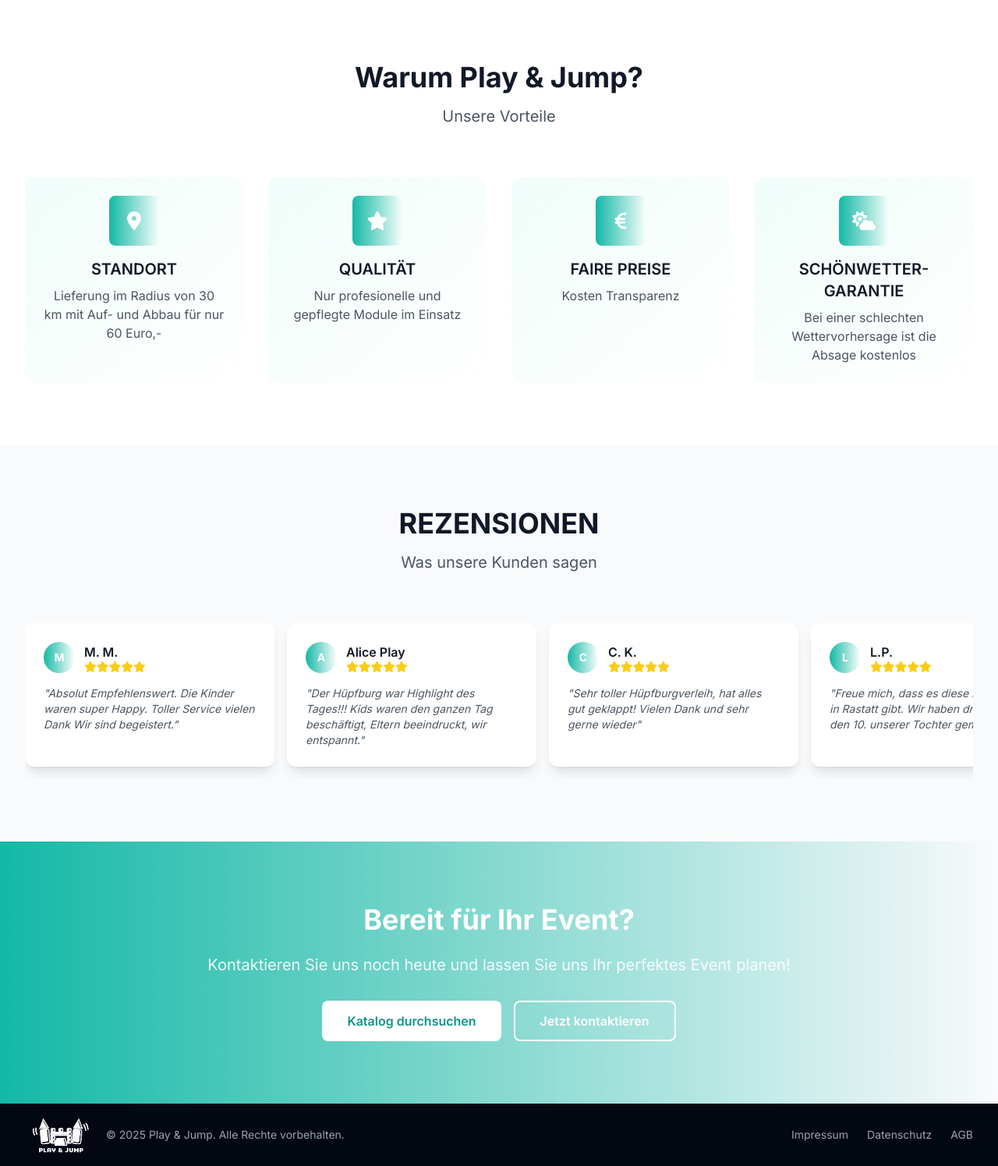
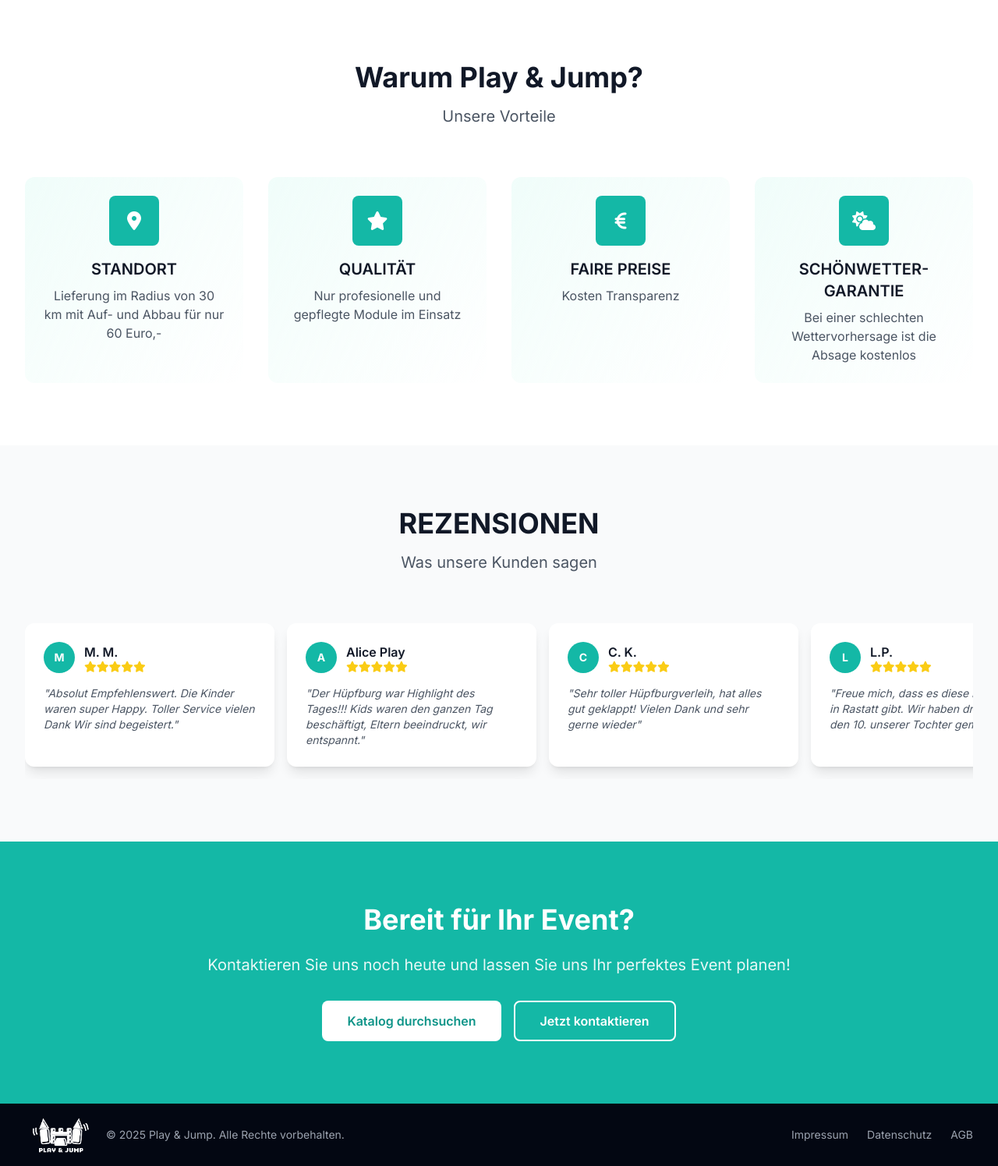
Before and after one commit to MitrofanovDm89/Site, a Django app: page / in a window 1280 px wide. Shown: the part 866-2361 px from the top of the page at 78% size. Run offline with Django 4.2, Linux system fonts and the light colour scheme; some libraries are stand-ins or nearby versions.

Commit message:
Remove gradients from buttons - replace with solid colors for better readability

```diff
--- a/main/views.py
+++ b/main/views.py
@@ -1,3 +1,4 @@
+from django.shortcuts import render, redirect
 from django.shortcuts import render, redirect
 from django.http import JsonResponse
 from django.core.mail import send_mail
--- a/templates/catalog/all_products.html
+++ b/templates/catalog/all_products.html
@@ -110,7 +110,7 @@
                          alt="{{ product.title }}"
                          class="w-full h-48 object-cover transition-transform duration-300 hover:scale-105">
                     {% else %}
-                    <div class="w-full h-48 bg-gradient-to-br from-teal-500 to-coral-500 flex items-center justify-center">
+                    <div class="w-full h-48 bg-teal-500 flex items-center justify-center">
                         <i class="fas fa-image text-white text-4xl"></i>
                     </div>
                     {% endif %}
--- a/templates/catalog/category_detail.html
+++ b/templates/catalog/category_detail.html
@@ -53,7 +53,7 @@
                         </div>
                     </div>
                     {% else %}
-                    <div class="h-48 bg-gradient-to-br from-teal-500 to-coral-500 rounded-t-xl flex items-center justify-center">
+                    <div class="h-48 bg-teal-500 rounded-t-xl flex items-center justify-center">
                         <i class="fas fa-image text-white text-4xl"></i>
                     </div>
                     {% endif %}
@@ -118,7 +118,7 @@
 
         {% else %}
         <div class="text-center py-12">
-            <div class="w-24 h-24 bg-gradient-to-br from-teal-500 to-coral-500 rounded-full flex items-center justify-center mx-auto mb-6">
+            <div class="w-24 h-24 bg-teal-500 rounded-full flex items-center justify-center mx-auto mb-6">
                 <i class="fas fa-box text-white text-3xl"></i>
             </div>
             <h3 class="text-2xl font-semibold text-gray-900 mb-2">Keine Produkte verfügbar</h3>
@@ -126,7 +126,7 @@
                 Aktuell sind keine Produkte in dieser Kategorie verfügbar.
             </p>
             <a href="{% url 'catalog:catalog_index' %}"
-               class="inline-flex items-center bg-gradient-to-r from-teal-500 to-coral-500 text-white px-6 py-3 rounded-lg font-semibold hover:shadow-lg transition">
+               class="inline-flex items-center bg-teal-500 text-white px-6 py-3 rounded-lg font-semibold hover:shadow-lg transition">
                 <i class="fas fa-arrow-left mr-2"></i>
                 Zurück zum Katalog
             </a>
--- a/templates/index.html
+++ b/templates/index.html
@@ -61,7 +61,7 @@
         <div class="mobile-grid md:grid md:grid-cols-2 lg:grid-cols-4 gap-6 md:gap-8">
             <!-- Feature 1 -->
             <div class="text-center p-6 rounded-xl bg-gradient-to-br from-teal-50 to-coral-50 hover-lift card-hover stagger-item">
-                <div class="w-16 h-16 bg-gradient-to-r from-teal-500 to-coral-500 rounded-lg flex items-center justify-center mx-auto mb-4">
+                <div class="w-16 h-16 bg-teal-500 rounded-lg flex items-center justify-center mx-auto mb-4">
                     <i class="fas fa-map-marker-alt text-white text-2xl"></i>
                 </div>
                 <h3 class="text-xl font-semibold text-gray-900 mb-2">STANDORT</h3>
@@ -70,7 +70,7 @@
 
             <!-- Feature 2 -->
             <div class="text-center p-6 rounded-xl bg-gradient-to-br from-teal-50 to-coral-50 hover-lift card-hover stagger-item">
-                <div class="w-16 h-16 bg-gradient-to-r from-teal-500 to-coral-500 rounded-lg flex items-center justify-center mx-auto mb-4">
+                <div class="w-16 h-16 bg-teal-500 rounded-lg flex items-center justify-center mx-auto mb-4">
                     <i class="fas fa-star text-white text-2xl"></i>
                 </div>
                 <h3 class="text-xl font-semibold text-gray-900 mb-2">QUALITÄT</h3>
@@ -79,7 +79,7 @@
 
             <!-- Feature 3 -->
             <div class="text-center p-6 rounded-xl bg-gradient-to-br from-teal-50 to-coral-50 hover-lift card-hover stagger-item">
-                <div class="w-16 h-16 bg-gradient-to-r from-teal-500 to-coral-500 rounded-lg flex items-center justify-center mx-auto mb-4">
+                <div class="w-16 h-16 bg-teal-500 rounded-lg flex items-center justify-center mx-auto mb-4">
                     <i class="fas fa-euro-sign text-white text-2xl"></i>
                 </div>
                 <h3 class="text-xl font-semibold text-gray-900 mb-2">FAIRE PREISE</h3>
@@ -88,7 +88,7 @@
 
             <!-- Feature 4 -->
             <div class="text-center p-6 rounded-xl bg-gradient-to-br from-teal-50 to-coral-50 hover-lift card-hover stagger-item">
-                <div class="w-16 h-16 bg-gradient-to-r from-teal-500 to-coral-500 rounded-lg flex items-center justify-center mx-auto mb-4">
+                <div class="w-16 h-16 bg-teal-500 rounded-lg flex items-center justify-center mx-auto mb-4">
                     <i class="fas fa-cloud-sun text-white text-2xl"></i>
                 </div>
                 <h3 class="text-xl font-semibold text-gray-900 mb-2">SCHÖNWETTER-GARANTIE</h3>
@@ -110,7 +110,7 @@
         <div class="flex overflow-x-auto space-x-4 pb-4 scrollbar-hide">
             <div class="flex-shrink-0 w-80 bg-white p-6 rounded-xl shadow-lg hover-lift">
                 <div class="flex items-center mb-4">
-                    <div class="w-10 h-10 bg-gradient-to-r from-teal-500 to-coral-500 rounded-full flex items-center justify-center mr-3">
+                    <div class="w-10 h-10 bg-teal-500 rounded-full flex items-center justify-center mr-3">
                         <span class="text-white font-bold text-sm">M</span>
                     </div>
                     <div>
@@ -124,7 +124,7 @@
             </div>
             <div class="flex-shrink-0 w-80 bg-white p-6 rounded-xl shadow-lg hover-lift">
                 <div class="flex items-center mb-4">
-                    <div class="w-10 h-10 bg-gradient-to-r from-teal-500 to-coral-500 rounded-full flex items-center justify-center mr-3">
+                    <div class="w-10 h-10 bg-teal-500 rounded-full flex items-center justify-center mr-3">
                         <span class="text-white font-bold text-sm">A</span>
                     </div>
                     <div>
@@ -138,7 +138,7 @@
             </div>
             <div class="flex-shrink-0 w-80 bg-white p-6 rounded-xl shadow-lg hover-lift">
                 <div class="flex items-center mb-4">
-                    <div class="w-10 h-10 bg-gradient-to-r from-teal-500 to-coral-500 rounded-full flex items-center justify-center mr-3">
+                    <div class="w-10 h-10 bg-teal-500 rounded-full flex items-center justify-center mr-3">
                         <span class="text-white font-bold text-sm">C</span>
                     </div>
                     <div>
@@ -152,7 +152,7 @@
             </div>
             <div class="flex-shrink-0 w-80 bg-white p-6 rounded-xl shadow-lg hover-lift">
                 <div class="flex items-center mb-4">
-                    <div class="w-10 h-10 bg-gradient-to-r from-teal-500 to-coral-500 rounded-full flex items-center justify-center mr-3">
+                    <div class="w-10 h-10 bg-teal-500 rounded-full flex items-center justify-center mr-3">
                         <span class="text-white font-bold text-sm">L</span>
                     </div>
                     <div>
@@ -166,7 +166,7 @@
             </div>
             <div class="flex-shrink-0 w-80 bg-white p-6 rounded-xl shadow-lg hover-lift">
                 <div class="flex items-center mb-4">
-                    <div class="w-10 h-10 bg-gradient-to-r from-teal-500 to-coral-500 rounded-full flex items-center justify-center mr-3">
+                    <div class="w-10 h-10 bg-teal-500 rounded-full flex items-center justify-center mr-3">
                         <span class="text-white font-bold text-sm">D</span>
                     </div>
                     <div>
@@ -200,7 +200,7 @@ function toggleTestimonial(id) {
 </script>
 
 <!-- Call to Action -->
-<section class="py-12 md:py-20 bg-gradient-to-r from-teal-500 to-coral-500 text-white mobile-optimized">
+<section class="py-12 md:py-20 bg-teal-500 text-white mobile-optimized">
     <div class="max-w-7xl mx-auto px-4 sm:px-6 lg:px-8 text-center">
         <h2 class="mobile-heading md:text-4xl font-bold mb-6">Bereit für Ihr Event?</h2>
         <p class="mobile-text md:text-xl mb-8 opacity-90">
--- a/templates/main/cart.html
+++ b/templates/main/cart.html
@@ -26,7 +26,7 @@
                 <div class="flex items-center justify-between p-4 border border-gray-200 rounded-lg">
                     <div class="flex items-center space-x-4">
                         <div class="flex-shrink-0">
-                            <div class="w-16 h-16 bg-gradient-to-br from-teal-500 to-coral-500 rounded-lg flex items-center justify-center">
+                            <div class="w-16 h-16 bg-teal-500 rounded-lg flex items-center justify-center">
                                 <i class="fas fa-box text-white text-xl"></i>
                             </div>
                         </div>
@@ -306,7 +306,7 @@
                         Abbrechen
                     </button>
                     <button onclick="saveDateChanges()"
-                            class="flex-1 px-4 py-2 bg-gradient-to-r from-teal-500 to-coral-500 text-white rounded-lg hover:shadow-lg transition-all duration-300">
+                            class="flex-1 px-4 py-2 bg-teal-500 text-white rounded-lg hover:shadow-lg transition-all duration-300">
                         Speichern
                     </button>
                 </div>
@@ -386,7 +386,7 @@
                         Abbrechen
                     </button>
                     <button type="submit"
-                            class="flex-1 px-4 py-2 bg-gradient-to-r from-teal-500 to-coral-500 text-white rounded-lg hover:shadow-lg transition-all duration-300">
+                            class="flex-1 px-4 py-2 bg-teal-500 text-white rounded-lg hover:shadow-lg transition-all duration-300">
                         Speichern
                     </button>
                 </div>
```
Also changed, not shown: templates/catalog/index.html (+5 -5 lines), templates/catalog/product_detail.html (+5 -5 lines), templates/main/home.html (+8 -8 lines), templates/main/kontakt.html (+5 -5 lines), templates/main/neuigkeiten.html (+7 -7 lines), templates/main/vermietung.html (+6 -6 lines), templates/base_old.html (line endings or trailing spaces).
